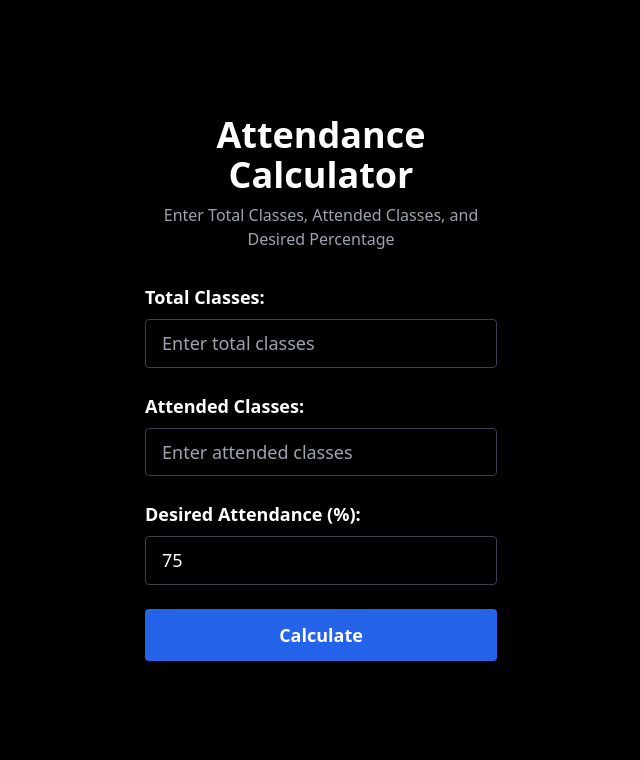
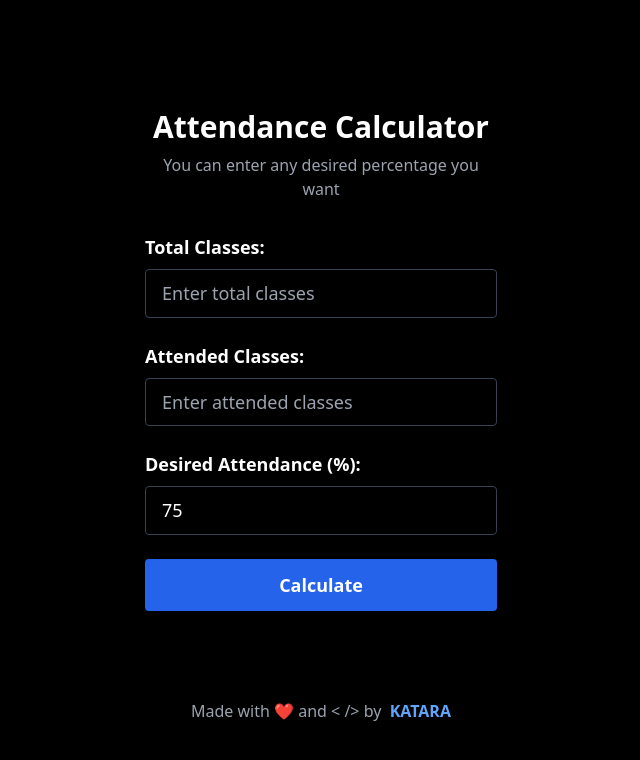
Before and after one commit to gauravkatara53/attendance_calculator, a plain HTML site: page index.html in a window 1280 px wide. Shown: the whole page, without its empty margins (319-959 px from the left). Drawn offline with nearby package versions, Linux system fonts and the light colour scheme.

Commit message:
Update index.html

```diff
--- a/index.html
+++ b/index.html
@@ -10,8 +10,8 @@
 
     <div class="w-full max-w-md mx-auto p-4">
         <div class="bg-black p-8 rounded shadow-md w-full">
-            <h1 class="text-4xl font-semibold text-center mb-2">Attendance Calculator</h1>
-            <p class="text-center text-gray-400 mb-8">Enter Total Classes, Attended Classes, and Desired Percentage</p>
+            <h1 class="text-3xl font-semibold text-center mb-2">Attendance Calculator</h1>
+            <p class="text-center text-gray-400 mb-8">You can enter any desired percentage you want</p>
             <form id="attendanceForm" class="space-y-6">
                 <div>
                     <label for="totalClasses" class="block text-lg font-bold mb-2">Total Classes:</label>
@@ -36,7 +36,12 @@
             </form>
             <div id="result" class="mt-6 text-lg"></div>
         </div>
+
+        <div class="flex justify-center mt-8">
+           <p class="text-gray-400">Made with ❤️ and < /> by  &nbsp </p> <p><a class="font-bold text-blue-400" href="https://github.com/gauravkatara53/attendance_calculator">  KATARA </a></p>
+      </div>
     </div>
+
 
     <script src="script.js">
 
```
